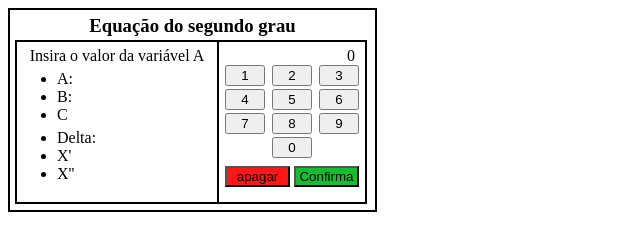
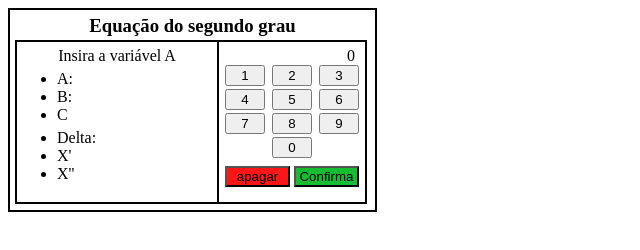
Before and after one commit to AugustoCR13/Calculadora-Equacao-segundo-grau, a plain HTML site: page index.html in a window 1280 px wide. Shown: the full height of the page, 0-640 px from the left. Drawn offline with Linux system fonts and the light colour scheme.

Commit message:
Update index.html

```diff
--- a/index.html
+++ b/index.html
@@ -11,7 +11,7 @@
    <div id="Geral">
     <h3>Equação do segundo grau</h3>
        <div id="Tela">
-           <p id="Fala">Insira o valor da variável A</p>
+           <p id="Fala">Insira a variável A</p>
            <ul>
                 <li id="A">A: </li>
                 <li id="B">B: </li>
```
